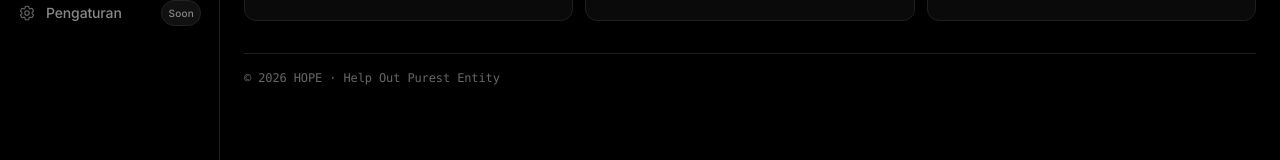
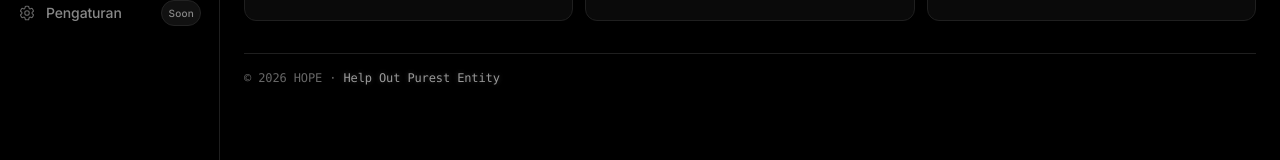
Before and after one commit to oxyrus69/stuffin, a Next.js app: page /dashboard in a window 1280 px wide. Shown: the part 371-531 px from the top of the page. Built offline with nearby package versions, Linux system fonts and the light colour scheme.

Commit message:
Footer: tambahkan glow animation pada Help Out Purest Entity

```diff
--- a/app/dashboard/page.js
+++ b/app/dashboard/page.js
@@ -549,7 +549,7 @@ export default function Dashboard() {
 
   return (
     <div className="flex h-screen overflow-hidden bg-black text-[#ededed] selection:bg-white selection:text-black" style={{ fontFamily: 'Inter, "Geist Sans", ui-sans-serif, system-ui, -apple-system, Segoe UI, Roboto, Helvetica, Arial, sans-serif', fontFeatureSettings: '"ss01","ss02"' }}>
-      <style>{`html{color-scheme:dark} ::-webkit-scrollbar{width:8px;height:8px}::-webkit-scrollbar-thumb{background:#262626;border-radius:999px;border:2px solid #000}::-webkit-scrollbar-thumb:hover{background:#333} *{scrollbar-width:thin; scrollbar-color:#262626 #000} input::placeholder{color:#666}`}</style>
+      <style>{`html{color-scheme:dark} ::-webkit-scrollbar{width:8px;height:8px}::-webkit-scrollbar-thumb{background:#262626;border-radius:999px;border:2px solid #000}::-webkit-scrollbar-thumb:hover{background:#333} *{scrollbar-width:thin; scrollbar-color:#262626 #000} input::placeholder{color:#666} @keyframes hope-glow{0%,100%{text-shadow:0 0 4px rgba(255,255,255,0.1),0 0 8px rgba(255,255,255,0.05)}50%{text-shadow:0 0 8px rgba(255,255,255,0.4),0 0 20px rgba(255,255,255,0.15),0 0 40px rgba(255,255,255,0.05)}} .hope-glow{animation:hope-glow 3s ease-in-out infinite}`}</style>
 
       {/* Sidebar — force dark */}
       <aside className={`fixed inset-y-0 left-0 z-30 flex flex-col border-r border-[#1f1f1f] bg-black transition-all duration-200 ${mobileOpen ? 'translate-x-0' : '-translate-x-full'} md:relative md:translate-x-0 ${collapsed ? 'md:w-[56px]' : 'md:w-[220px]'} w-[220px]`}>
@@ -636,7 +636,7 @@ export default function Dashboard() {
             {activePage === 'pengaturan' && <PengaturanPage />}
 
             <footer className="mt-8 flex flex-wrap items-center justify-between gap-3 border-t border-[#1f1f1f] py-4 font-mono text-xs tracking-[-0.01em] text-[#666]">
-              <span>© 2026 HOPE · Help Out Purest Entity</span>
+              <span>© 2026 HOPE · <span className="hope-glow text-[#999]">Help Out Purest Entity</span></span>
             </footer>
           </div>
         </main>
```
